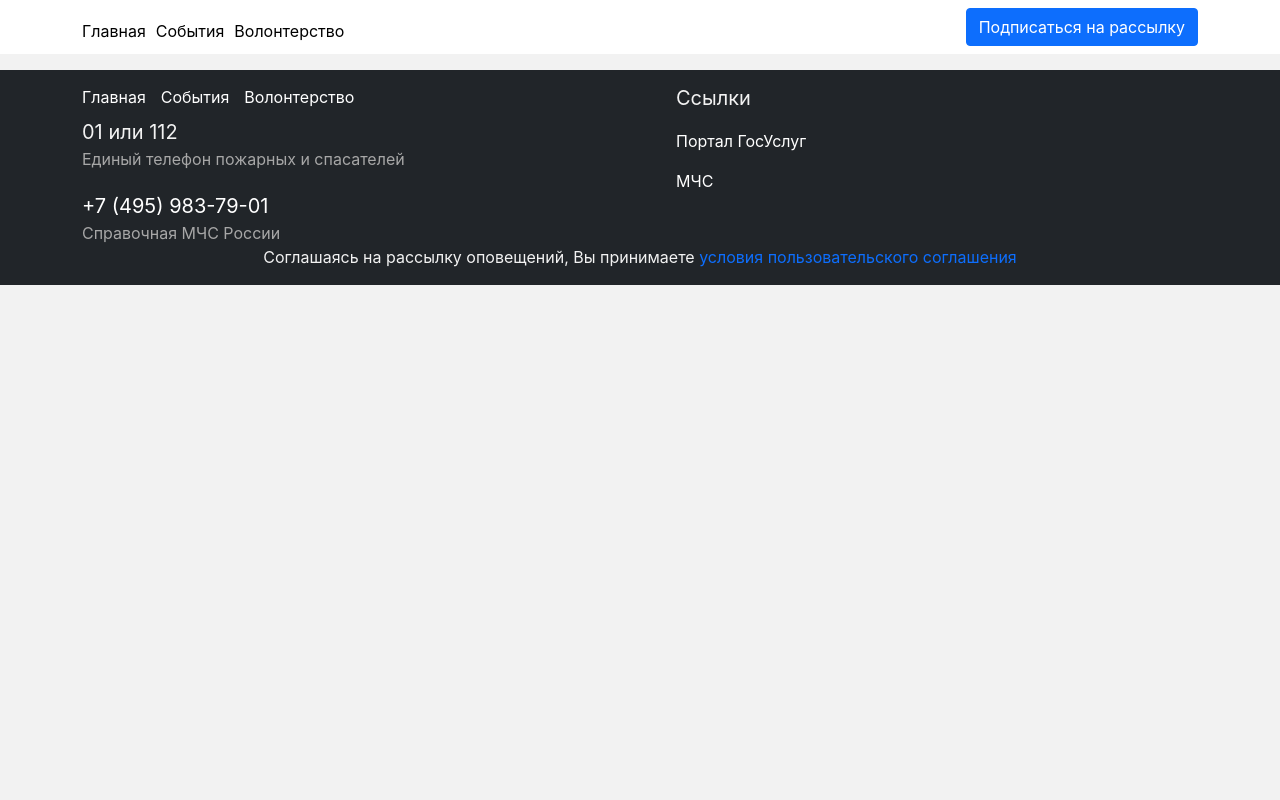
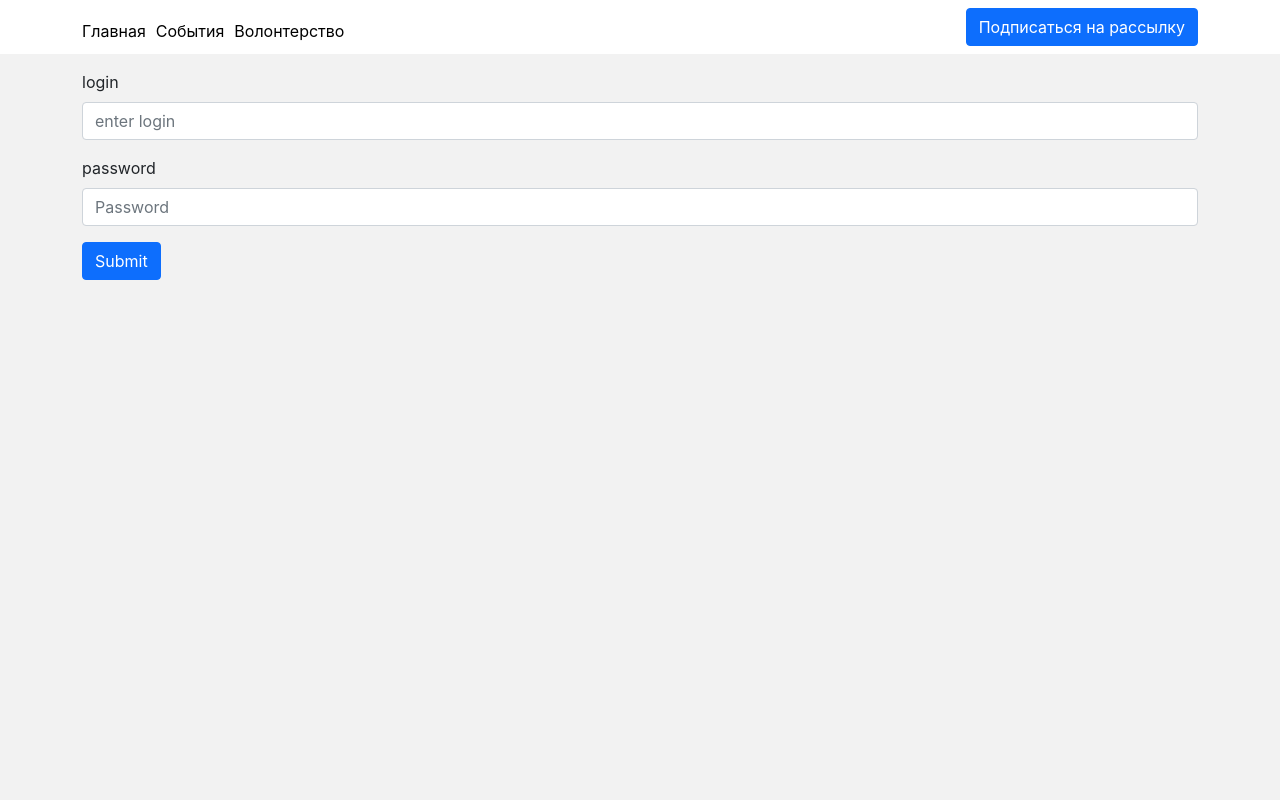
Before and after one commit to salavat876/madbrainsgraduation, a React (Create React App) app: page /admin-login in a window 1280 px wide. Shown: the top 800 px of the page. Built offline with nearby package versions, Linux system fonts and the light colour scheme.

Commit message:
add admin page

```diff
--- a/package.json
+++ b/package.json
@@ -24,6 +24,7 @@
     "react-router-dom": "^6.0.2",
     "react-scripts": "4.0.3",
     "react-yandex-maps": "^4.6.0",
+    "redux-persist": "^6.0.0",
     "web-vitals": "^1.0.1"
   },
   "scripts": {
--- a/src/App.js
+++ b/src/App.js
@@ -3,9 +3,13 @@ import Main from "./components/Main";
 import Footer from "./components/Footer";
 import { Route, Routes } from "react-router-dom";
 import News from "./pages/News";
-
+import PrivateRoute from "./hoc/PrivateRoute";
+import LoginPage from "./pages/LoginPage";
 import Volunteer from "./pages/volunteerPage";
+import AdminPage from "./pages/AdminPage";
+import { useDispatch, useSelector } from "react-redux";
 function App() {
+  const { isAdmin } = useSelector(({ app }) => app);
   return (
     <>
       <Header />
@@ -14,6 +18,16 @@ function App() {
           <Route exact path="/" element={<Main />} />
           <Route exact path="/news" element={<News />} />
           <Route exact path="/volunteer" element={<Volunteer />} />
+          <Route exact path="/admin-login" element={<LoginPage />} />
+          <Route
+            exact
+            path="/admin"
+            element={
+              <PrivateRoute>
+                <AdminPage />
+              </PrivateRoute>
+            }
+          />
         </Routes>
       </main>
       <Footer />
--- a/src/components/Header.js
+++ b/src/components/Header.js
@@ -11,7 +11,7 @@ import { YMaps, Map, Placemark } from "react-yandex-maps";
 function Header() {
   const [defaultCor, setDefaultCoor] = useState([54.314192, 48.403132]);
   const [userInput, setUserInput] = useState("");
-  const { openUserModal } = useSelector(({ toolkit }) => toolkit);
+  const { openUserModal } = useSelector(({ app }) => app);
   const dispatch = useDispatch();
 
   const toggleUserOpenModal = () => {
--- /dev/null
+++ b/src/hoc/PrivateRoute.js
@@ -0,0 +1,15 @@
+import React from "react";
+import { useLocation, Navigate } from "react-router-dom";
+import { useSelector } from "react-redux";
+
+function PrivateRoute({ children }) {
+  const location = useLocation();
+  const { isAdmin } = useSelector(({ app }) => app);
+
+  if (!isAdmin) {
+    return <Navigate to="/" from={location.pathname} />;
+  }
+  return children;
+}
+
+export default PrivateRoute;
--- a/src/index.css
+++ b/src/index.css
@@ -30,6 +30,7 @@ body {
   height: 100%;
 }
 main {
+  height: 100vh;
   flex: 1 0 auto;
 }
 footer {
--- a/src/index.js
+++ b/src/index.js
@@ -6,13 +6,16 @@ import "./index.css";
 import "normalize-css";
 import { BrowserRouter } from "react-router-dom";
 import { Provider } from "react-redux";
-import { store } from "./redux";
+import { store, persister } from "./redux";
+import { PersistGate } from "redux-persist/integration/react";
 
 ReactDOM.render(
   <Provider store={store}>
     <BrowserRouter>
       <React.StrictMode>
-        <App />
+        <PersistGate loading={null} persistor={persister}>
+          <App />
+        </PersistGate>
       </React.StrictMode>
     </BrowserRouter>
   </Provider>,
--- /dev/null
+++ b/src/pages/AdminPage.js
@@ -0,0 +1,53 @@
+import React from "react";
+import {
+  Card,
+  Col,
+  Container,
+  Row,
+  Form,
+  Button,
+  Alert,
+} from "react-bootstrap";
+const arr = [1, 2, 3, 4, 5, 6, 7];
+
+function AdminPage() {
+  return (
+    <Container fluid="sm">
+      <Alert variant="success">
+        <Alert.Heading>Hey, nice to see you</Alert.Heading>
+        <p>
+          Вы находитесь в панели администратора Информационной системы
+          оповещения. Здесь Вы можете управлять всем, чем вам захочется.
+          Некоторые фичи находятся на стадии разработки, поэтому попрошу
+          отнестись с понимаем). Спасибо)))
+        </p>
+        <hr />
+      </Alert>
+      <Form>
+        <Form.Group className="mb-3" controlId="formBasicEmail">
+          <Form.Label>Название</Form.Label>
+          <Form.Control
+            type="text"
+            placeholder="Название события пиши тут"
+          />
+          <Form.Text className="text-muted">Название события</Form.Text>
+        </Form.Group>
+        <Form.Group className="mb-3" controlId="formBasicEmail">
+          <Form.Label>Регион события</Form.Label>
+          <Form.Control type="text" placeholder="адрес или координаты" />
+          <Form.Text className="text-muted">регион события</Form.Text>
+        </Form.Group>
+
+        <Form.Group className="mb-3" controlId="formBasicPassword">
+          <Form.Label>Описание события</Form.Label>
+          <Form.Control type="text" placeholder="описание события пиши тут" />
+        </Form.Group>
+        <Button variant="primary" type="submit">
+          Submit
+        </Button>
+      </Form>
+    </Container>
+  );
+}
+
+export default AdminPage;
--- /dev/null
+++ b/src/pages/LoginPage.js
@@ -0,0 +1,56 @@
+import React, { useState } from "react";
+import { Card, Col, Container, Row, Form, Button } from "react-bootstrap";
+import { useDispatch, useSelector } from "react-redux";
+import { setAdmin } from "../redux/toolkitSlice";
+import { useLocation, Navigate } from "react-router-dom";
+const arr = [1, 2, 3, 4, 5, 6, 7];
+
+function LoginPage() {
+  const location = useLocation();
+  const [loginInput, setLoginInput] = useState("");
+  const [passwordInput, setPasswordInput] = useState("");
+  const { adminLogin, adminPass, isAdmin } = useSelector(({ app }) => app);
+
+  const dispatch = useDispatch();
+
+  const submit = (e) => {
+    e.preventDefault();
+    if (!loginInput && !passwordInput) {
+      return;
+    } else {
+      if (loginInput === adminLogin && passwordInput === adminPass) {
+        dispatch(setAdmin(isAdmin));
+        return <Navigate to="/admin" from={location.pathname}/>
+      }
+    }
+  };
+  return (
+    <Container fluid="sm">
+      <Form>
+        <Form.Group className="mb-3" controlId="formBasicEmail">
+          <Form.Label>login</Form.Label>
+          <Form.Control
+            type="text"
+            placeholder="enter login"
+            value={loginInput}
+            onChange={(e) => setLoginInput(e.target.value)}
+          />
+        </Form.Group>
+        <Form.Group className="mb-3" controlId="formBasicPassword">
+          <Form.Label>password</Form.Label>
+          <Form.Control
+            type="password"
+            placeholder="Password"
+            value={passwordInput}
+            onChange={(e) => setPasswordInput(e.target.value)}
+          />
+        </Form.Group>
+        <Button onClick={submit} variant="primary">
+          Submit
+        </Button>
+      </Form>
+    </Container>
+  );
+}
+
+export default LoginPage;
--- a/src/redux/index.js
+++ b/src/redux/index.js
@@ -1,11 +1,20 @@
 import { combineReducers, configureStore } from "@reduxjs/toolkit";
 import toolkitSlice from "./toolkitSlice";
+import { persistStore, persistReducer } from "redux-persist";
+import storage from "redux-persist/lib/storage"; // defaults to localStorage for web
 
 const rootReducer = combineReducers({
-  toolkit: toolkitSlice,
+  app: toolkitSlice,
 });
 
+const persistConfig = {
+  key: "root",
+  storage,
+};
+const persistedReducer = persistReducer(persistConfig, rootReducer);
+
 export const store = configureStore({
-  reducer: rootReducer,
+  reducer: persistedReducer,
   devTools: true,
 });
+export const persister = persistStore(store);
--- a/src/redux/toolkitSlice.js
+++ b/src/redux/toolkitSlice.js
@@ -4,9 +4,9 @@ const toolkitSlice = createSlice({
   name: "toolkit",
   initialState: {
     openUserModal: false,
-    openVolModal: false,
-    count: 0,
-    todos: [],
+    isAdmin: false,
+    adminLogin: "root",
+    adminPass: "root",
   },
   reducers: {
     increment(state) {
@@ -21,6 +21,9 @@ const toolkitSlice = createSlice({
     toggleVolModal(state) {
       state.openVolModal = !state.openVolModal;
     },
+    setAdmin(state) {
+      state.isAdmin = !state.isAdmin;
+    },
   },
 });
 
@@ -33,4 +36,5 @@ export const {
   toggleUserModal,
   toggleVolModal,
   toggleModal,
+  setAdmin,
 } = toolkitSlice.actions;
```
Also changed, not shown: 1 other file (tests, documents, lock files or other folders).
